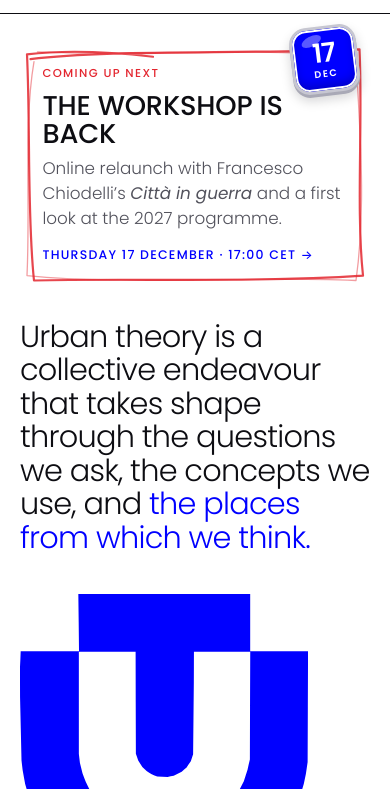
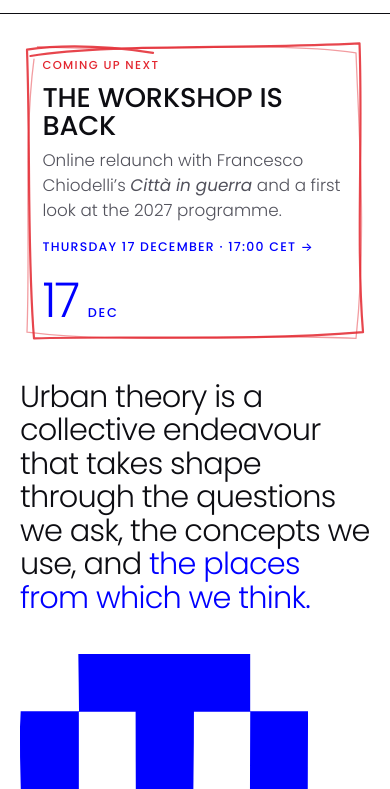
Before and after one commit to alopezcampus/UTPW, a plain HTML site: page index.html in a window 390 px wide. Shown: the part 55-844 px from the top of the page. Drawn offline with Linux system fonts and the light colour scheme.

Commit message:
Replace date badge with plain date in site type
Co-Authored-By: Claude Opus 5.5 <noreply@anthropic.com>
Claude-Session: https://claude.ai/code/session_01BNMU5S6PLRQupT9mPxWQd1

```diff
--- a/assets/css/site.css
+++ b/assets/css/site.css
@@ -288,16 +288,6 @@ h1,h2,h3{font-family:var(--f-display);font-weight:300;margin:0;line-height:1.1;l
 .promo-sub{max-width:38rem;font-weight:300;font-size:1.05rem;line-height:1.5;color:var(--mute)}
 .promo-cta{margin-top:.3rem;font-size:.78rem;letter-spacing:.1em;text-transform:uppercase;font-weight:500;color:var(--blue)}
 .promo-card:hover .promo-title{color:var(--blue)}
-.promo-card:hover .piocha{transform:rotate(-2deg) translateY(-2px)}
-/* piocha: enamel pin with the date */
-.piocha{position:relative;justify-self:start;display:inline-flex;flex-direction:column;align-items:center;justify-content:center;width:5.6rem;height:5.6rem;border-radius:1.4rem;background:var(--blue);color:#fff;line-height:1;border:3px solid #c7c7d1;box-shadow:inset 0 0 0 2px #fff,inset 0 -6px 10px rgba(0,0,40,.25),0 3px 0 #a9a9b6,0 6px 12px rgba(13,13,18,.18);transform:rotate(-7deg);transition:transform .3s ease}
-.piocha::after{content:"";position:absolute;top:10%;left:14%;width:34%;height:16%;border-radius:50%;background:rgba(255,255,255,.35);transform:rotate(-20deg)}
-@media (min-width:48rem){.piocha{justify-self:end;margin-right:.5rem}}
-.piocha-d{font-family:var(--f-display);font-weight:600;font-size:2.2rem;letter-spacing:-.03em}
-.piocha-m{font-weight:600;text-transform:uppercase;letter-spacing:.16em;font-size:.72rem;margin-top:.15rem}
-.piocha-sm{width:2.4rem;height:2.4rem;border-radius:.65rem;border-width:2px;box-shadow:inset 0 0 0 1px #fff,0 2px 0 #a9a9b6;transform:rotate(-7deg);flex:none}
-.piocha-sm .piocha-d{font-size:.95rem}
-.piocha-sm .piocha-m{font-size:.42rem;letter-spacing:.1em;margin-top:.05rem}
 /* pinned to the top once the banner scrolls away */
 .pin{position:fixed;top:0;left:0;right:0;z-index:20;background:var(--paper);border-bottom:1px solid var(--soft);padding:.5rem 0;transform:translateY(-110%);transition:transform .25s ease}
 .pin[hidden]{display:none}
@@ -312,11 +302,10 @@ h1,h2,h3{font-family:var(--f-display);font-weight:300;margin:0;line-height:1.1;l
 .pin-go{margin-left:auto;color:var(--blue);font-size:1.1rem}
 .pin-close{flex:none;background:none;border:0;padding:.3rem .5rem;font-size:1.3rem;line-height:1;color:var(--mute);cursor:pointer}
 .pin-close:hover{color:var(--ink)}
-@media (prefers-reduced-motion:reduce){.piocha,.pin{transition:none}}
-@media (max-width:47.99rem){
-  .promo{padding-top:1.75rem}
-  .promo-card>.piocha{position:absolute;top:-1rem;right:.75rem;width:4.2rem;height:4.2rem;border-radius:1.05rem}
-  .promo-card>.piocha .piocha-d{font-size:1.65rem}
-  .promo-card>.piocha .piocha-m{font-size:.6rem}
-  .promo-label{padding-right:4.5rem}
-}
+@media (prefers-reduced-motion:reduce){.pin{transition:none}}
+.promo-date{position:relative;display:flex;align-items:baseline;gap:.6rem;line-height:1;color:var(--blue)}
+@media (min-width:48rem){.promo-date{flex-direction:column;align-items:flex-end;gap:.35rem;margin-right:.5rem}}
+.promo-day{font-family:var(--f-display);font-weight:300;font-size:clamp(3rem,7vw,5.5rem);letter-spacing:-.04em}
+.promo-month{font-size:.8rem;letter-spacing:.14em;text-transform:uppercase;font-weight:500}
+.pin-date{flex:none;font-family:var(--f-display);font-weight:500;font-size:.95rem;color:var(--blue);white-space:nowrap}
+.pin-link{padding:.45rem clamp(1.1rem,3.5vw,2.75rem)}
--- a/index.html
+++ b/index.html
@@ -40,7 +40,7 @@
         <span class="promo-sub">Online relaunch with Francesco Chiodelli’s <em>Città in guerra</em> and a first look at the 2027 programme.</span>
         <span class="promo-cta">Thursday 17 December · 17:00 CET <span aria-hidden="true">&rarr;</span></span>
       </span>
-      <span class="piocha" aria-hidden="true"><span class="piocha-d">17</span><span class="piocha-m">Dec</span></span>
+      <span class="promo-date" aria-hidden="true"><span class="promo-day">17</span><span class="promo-month">Dec</span></span>
     </a>
   </div>
 </section>
@@ -127,7 +127,7 @@
 </section>
 <aside class="pin" data-pin hidden aria-label="Coming up next">
   <div class="wrap pin-wrap">
-    <a class="pin-link" href="events/relaunch-2026/"><svg class="pen" viewBox="0 0 100 100" preserveAspectRatio="none" aria-hidden="true"><path d="M3,7 C25,3 62,5 97,3 C98,32 96,68 98,95 C66,98 31,96 4,97 C2,70 3,36 2,5 C14,3 26,4 38,6"/><path class="pen2" d="M5,4 C33,6 70,2 96,6 C97,35 99,66 96,97 C61,95 30,99 2,95 C3,64 1,33 4,8"/></svg><span class="piocha piocha-sm" aria-hidden="true"><span class="piocha-d">17</span><span class="piocha-m">Dec</span></span><span class="pin-text"><span class="pin-label">Coming up next</span><span class="pin-title">The Workshop is back: online relaunch, 17:00 CET</span></span><span class="pin-go" aria-hidden="true">&rarr;</span></a>
+    <a class="pin-link" href="events/relaunch-2026/"><svg class="pen" viewBox="0 0 100 100" preserveAspectRatio="none" aria-hidden="true"><path d="M3,7 C25,3 62,5 97,3 C98,32 96,68 98,95 C66,98 31,96 4,97 C2,70 3,36 2,5 C14,3 26,4 38,6"/><path class="pen2" d="M5,4 C33,6 70,2 96,6 C97,35 99,66 96,97 C61,95 30,99 2,95 C3,64 1,33 4,8"/></svg><span class="pin-date" aria-hidden="true">17 Dec</span><span class="pin-text"><span class="pin-label">Coming up next</span><span class="pin-title">The Workshop is back: online relaunch, 17:00 CET</span></span><span class="pin-go" aria-hidden="true">&rarr;</span></a>
     <button class="pin-close" type="button" data-pin-close aria-label="Hide reminder">&times;</button>
   </div>
 </aside>
```
